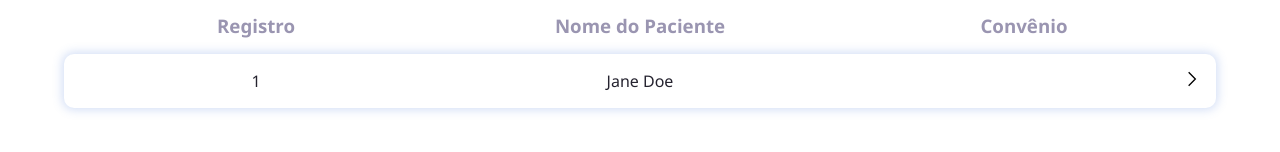
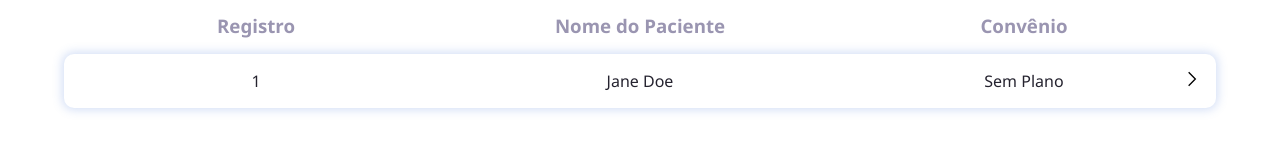
Before and after one commit to febessg/LabMedical, a React (Vite) app: page /list-patients in a window 1280 px wide. Shown: the part 184-336 px from the top of the page. Built offline with nearby package versions, Linux system fonts and the light colour scheme.

Commit message:
styled list patient card component

```diff
--- a/src/components/ListPatientCard/ListPatientCard.component.jsx
+++ b/src/components/ListPatientCard/ListPatientCard.component.jsx
@@ -8,7 +8,7 @@ export const ListPatientCardComponent = ({key, id, name, insurance, func}) => {
         <Styled.ListCard key={key} onClick={func}>
             <Styled.PatientInfo>{id}</Styled.PatientInfo>
             <Styled.PatientInfo>{name}</Styled.PatientInfo>
-            <Styled.PatientInfo>{insurance}</Styled.PatientInfo>
+            {insurance ? <Styled.PatientInfo>{insurance}</Styled.PatientInfo> : <Styled.PatientInfo>Sem Plano</Styled.PatientInfo>}
             <Styled.Icon><GrNext/></Styled.Icon>
         </Styled.ListCard>
     )
```
